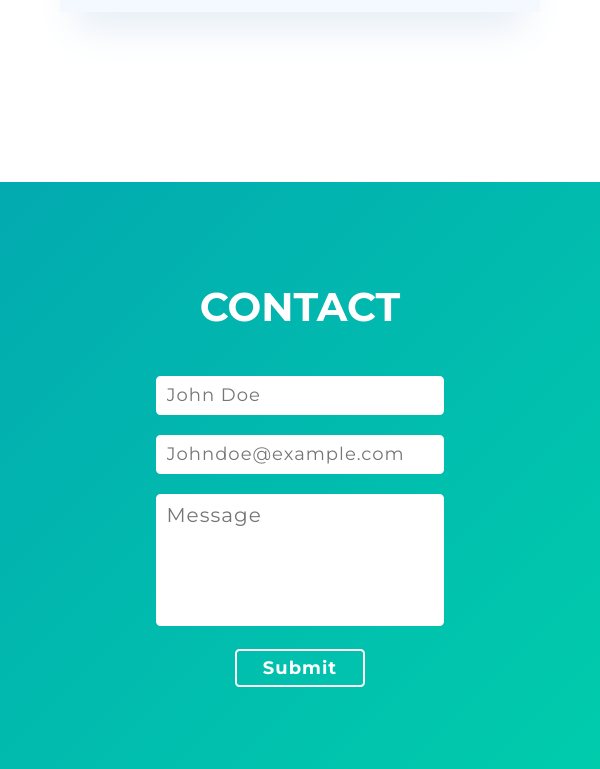
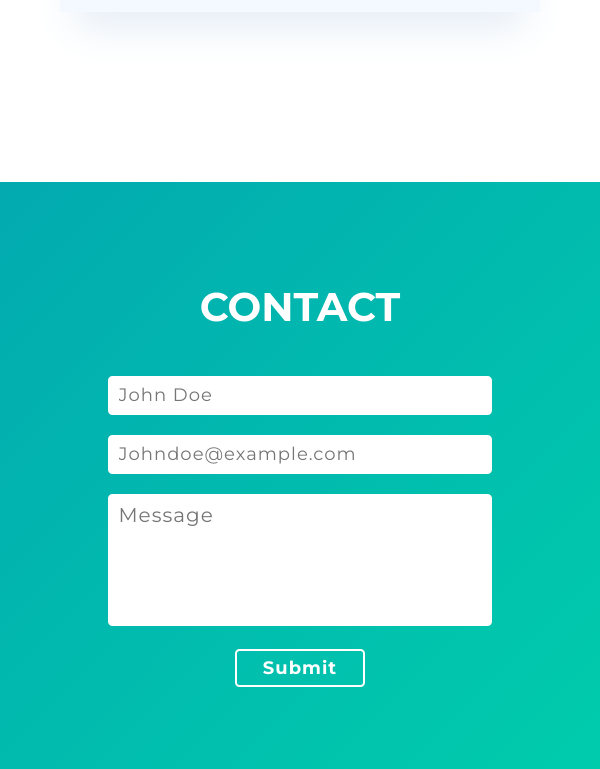
Before and after one commit to shaibazansari/shaibazansari.github.io, a plain HTML site: page index.html in a window 600 px wide. Shown: the part 4163-4932 px from the top of the page. Drawn offline with nearby package versions, Linux system fonts and the light colour scheme; files whose address does not match are found by name.

Commit message:
Update style.css

```diff
--- a/style.css
+++ b/style.css
@@ -546,6 +546,9 @@ input[type="submit"] {
     clip-path: none;
     padding: 10rem 0px;
   }
+	input, textarea {
+    width: 80%;
+}
 }
 
 @media screen and (min-width: 360px) and (max-width: 576px) {
```
